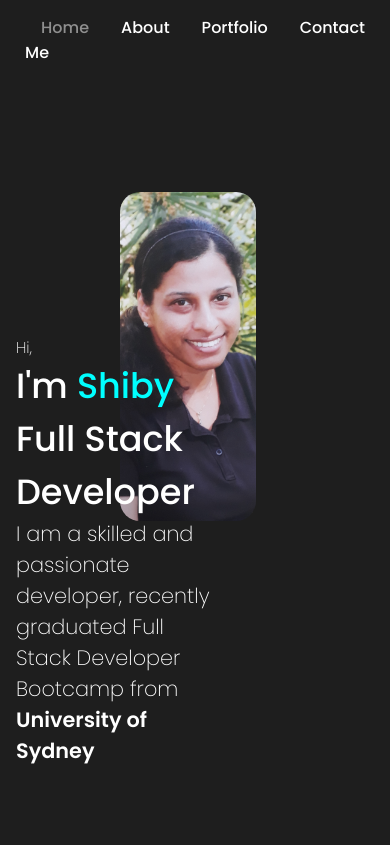
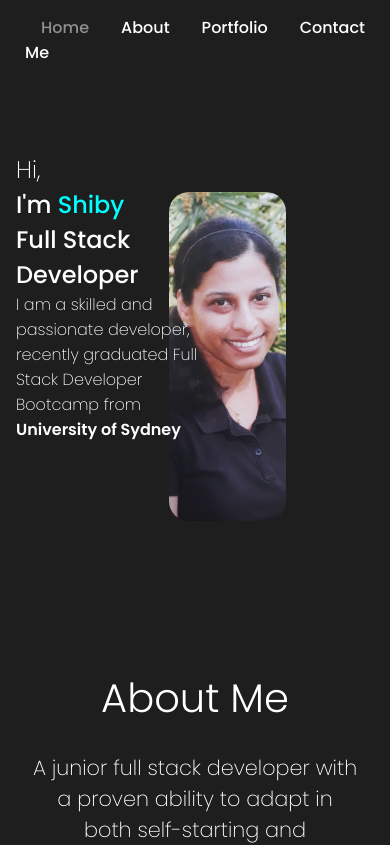
Before and after one commit to Shiby-Mathew/Portfolio-Shiby, a React (Create React App) app: page / in a window 390 px wide. Shown: the top 845 px of the page. Built offline with nearby package versions, Linux system fonts and the light colour scheme; a web font is replaced by a local one.

Commit message:
resolved size issues

```diff
--- a/src/components/Intro/intro.css
+++ b/src/components/Intro/intro.css
@@ -24,7 +24,7 @@
   height: 63vh;
   width: 60vw;
   padding: 1rem;
-  font-size: 2.5rem;
+  font-size: 3vw;
 
   display: flex;
   flex-direction: column;
@@ -42,30 +42,57 @@
   font-weight: 200;
 }
 
+@media screen and (max-width: 480px) {
+  .bg {
+    margin-right: 0;
+    right: 5rem;
+    /* width: 15vw;
+    height: 35vh; */
+    width: 50vw;
+    height: 30vh;
+    border-radius: 20px;
+  }
+  .introContent {
+    font-size: 1.5rem;
+    margin-top: 3.5rem;
+  }
+  .introPara {
+    font-size: 1rem;
+  }
+}
+
 @media screen and (max-width: 840px) {
   .bg {
     margin-right: 3.5rem;
     right: 20vw;
-    width: 35vw;
+    width: 20vw;
+    height: 24vh;
+    border-radius: 20px;
+  }
+  .introContent {
+    font-size: 3rem;
+  }
+  /* .hello {
+    font-size: 4vw;
+  } */
+}
+@media screen and (max-width: 1500px) {
+  .bg {
+    margin-right: 1.5rem;
+    /* margin-right: 0; */
+    right: 5rem;
+    /* width: 15vw;
+    height: 35vh; */
+    width: 30vw;
     height: 39vh;
     border-radius: 20px;
   }
   .introContent {
-    font-size: 10vw;
+    font-size: 1rem;
+
+    margin-top: 3.5rem;
   }
-  .hello {
-    font-size: 4vw;
+  .introText {
+    font-size: 1.5rem;
   }
 }
-@media screen and (max-width: 1500px) {
-  .bg {
-    margin-right: 3.5rem;
-    right: 20vw;
-    width: 35vw;
-    height: 39vh;
-    border-radius: 20px;
-  }
-  .introContent {
-    font-size: 9vw;
-  }
-}
```
